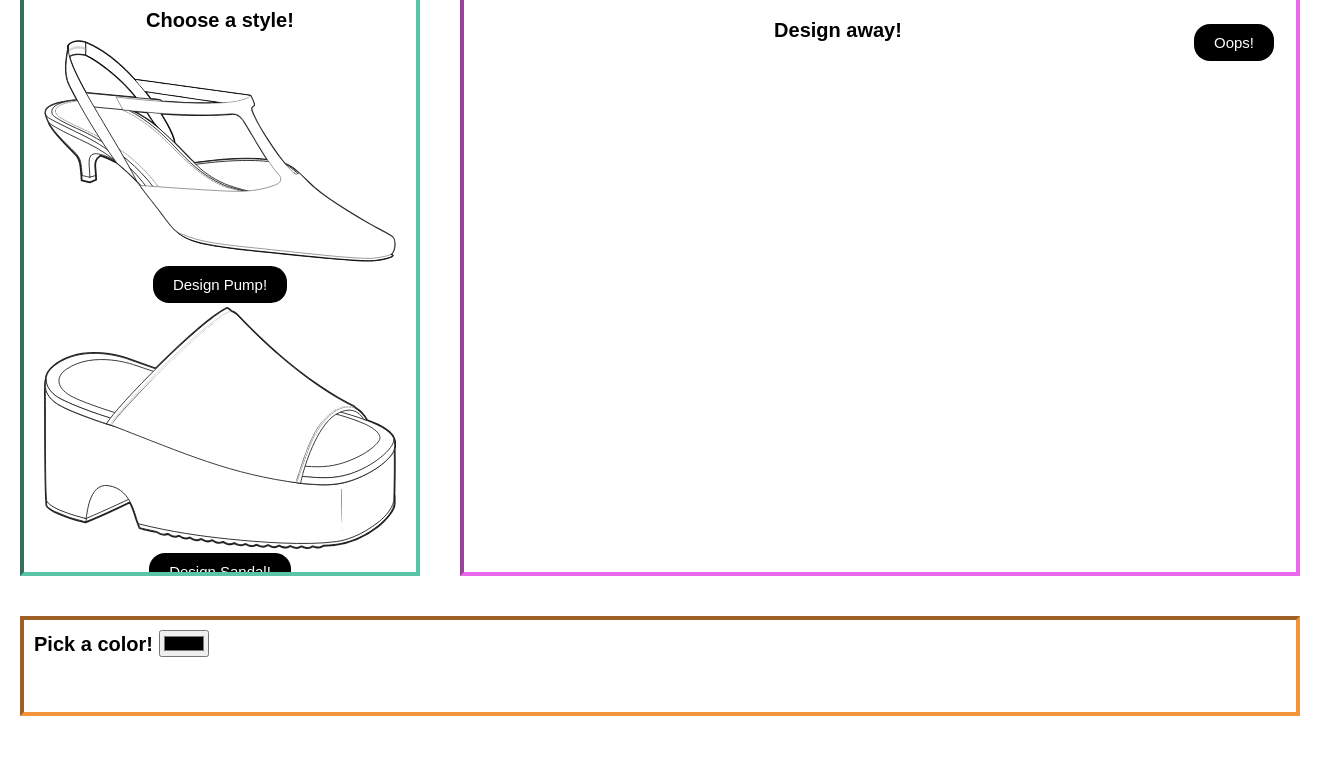
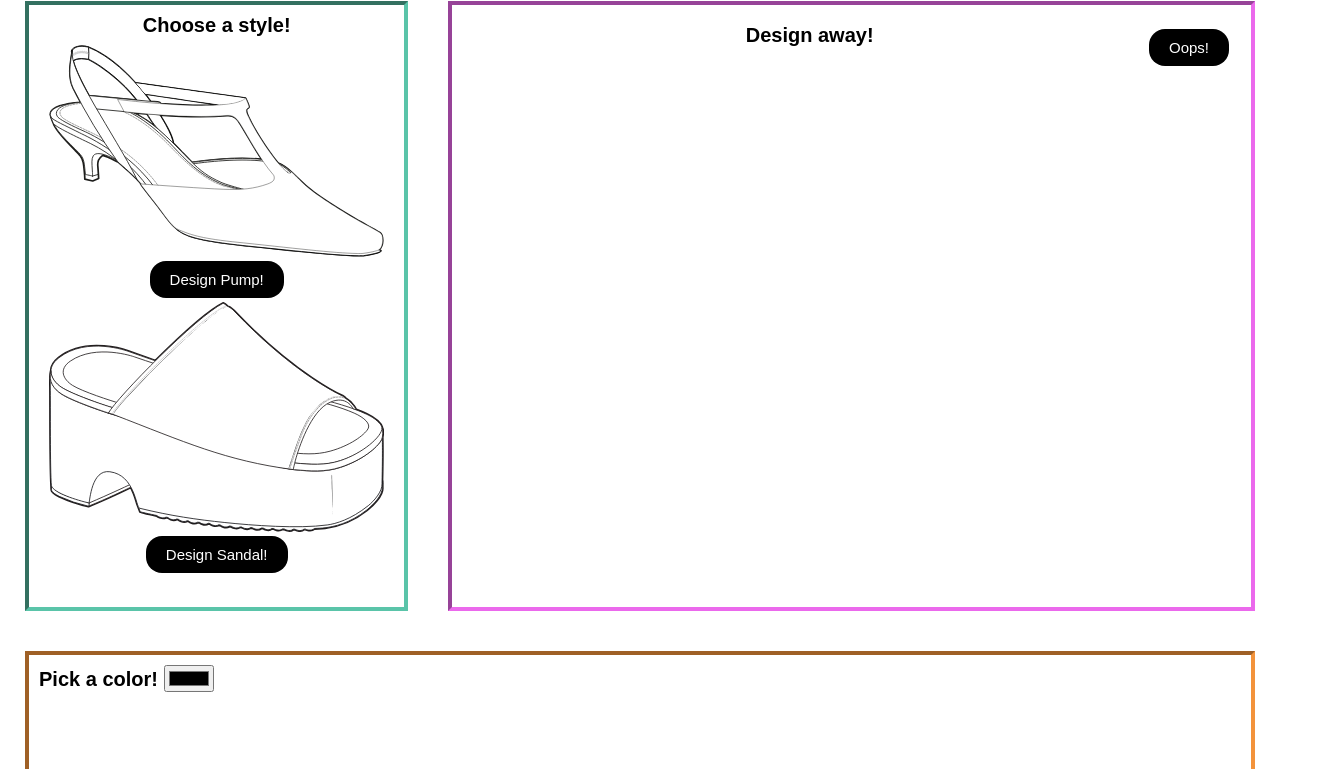
Before and after one commit to Tara-Oliver/YOU-NIQUE-DESIGNS, a website built with webpack: page index.html in a window 1280 px wide. Shown: the part 104-873 px from the top of the page, 1320 px wide, since content can reach past the window. Before the commit the page ends 840 px from the top, so only its background shows below. Built offline with nearby package versions, Linux system fonts and the light colour scheme.

Commit message:
fixed page margins

```diff
--- a/src/index.scss
+++ b/src/index.scss
@@ -1,16 +1,14 @@
 @import './styles/reset';
-
 
 body {
     margin: 0;
-
+    padding: 0;
+    height: 100%;
 }
 
 .title {
     text-align: center;
 }
-
-
 
 .logo {
     max-width: 200%;
@@ -28,10 +26,10 @@ body {
 }
 
 .container {
-    width: 100vw;
-    height: 100vh;
 
-    padding: 20px;
+    padding: 25px;
+    min-height: 100%;
+    position: relative;
 
     font-family: 'Quicksand', sans-serif;
     font-weight: bold;
@@ -41,7 +39,7 @@ body {
     grid-gap: 40px;
 
     grid-template-columns: repeat(3, 1fr);
-    grid-template-rows: 40px 1fr 1fr 100px;
+    grid-template-rows: 40px 1fr 1fr 1fr;
     overflow: auto;
 }
 
@@ -66,7 +64,6 @@ body {
     border: 4px inset #5AC4A9;
     overflow: auto;
     text-align: center;
-
 }
 
 // .instruct {
@@ -237,7 +234,7 @@ img{
 
 /* The Close Button */
 .close {
-    color: #83E2c9;
+    color: #5AC4A9;
         float: right;
         font-size: 20px;
         font-weight: bold;
@@ -245,7 +242,7 @@ img{
 
 .close:hover,
 .close:focus {
-    color: #000;
+    color: #EB69EC;
     text-decoration: none;
     cursor: pointer;
 }
```
Also changed, not shown: dist/main.css.
